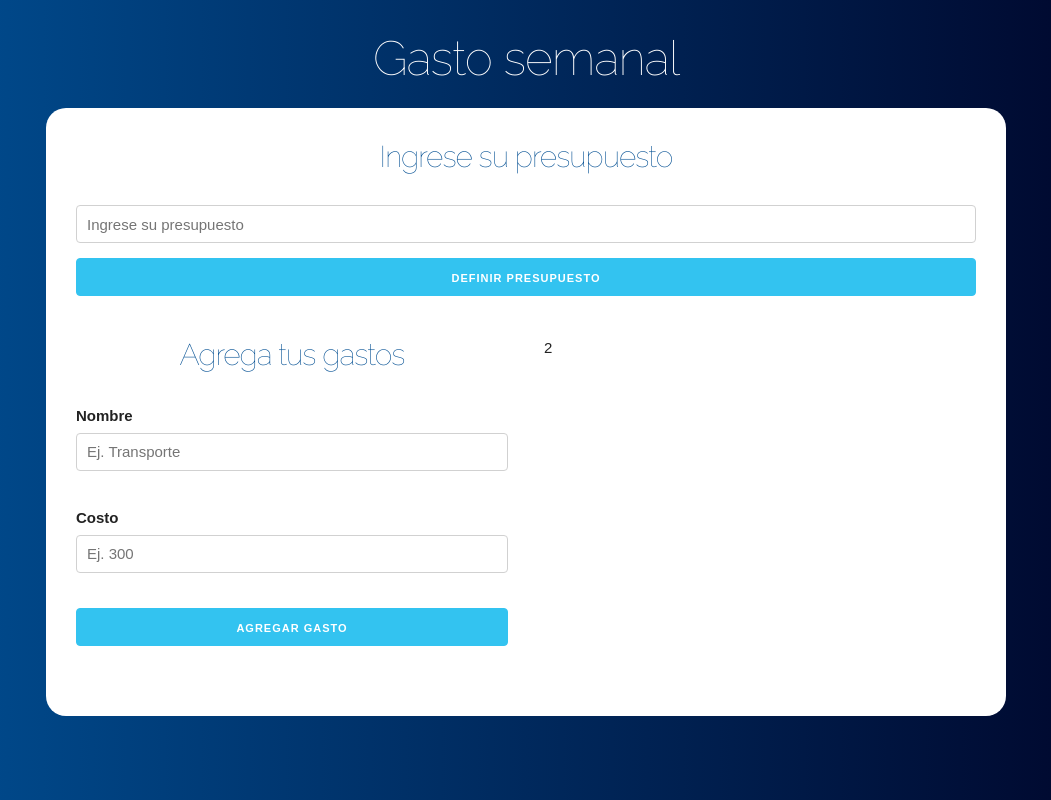
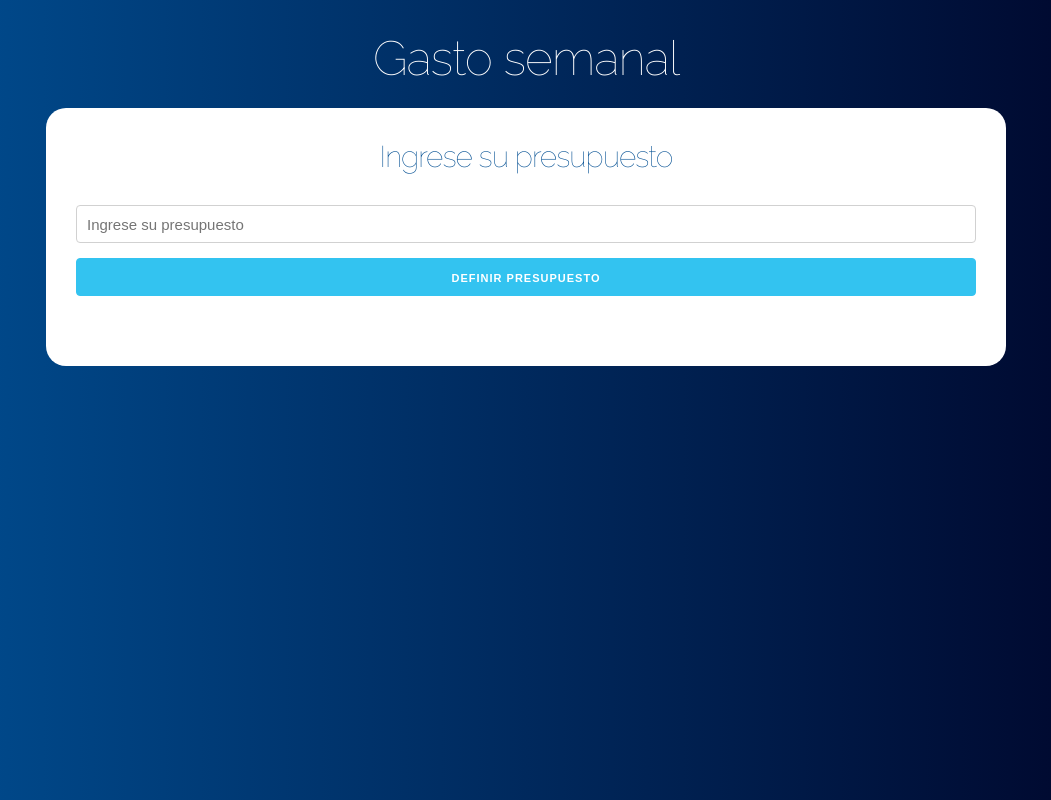
Before and after one commit to PabloFernandez-Git/Control-de-Presupuesto, a React (Create React App) app: page / in a window 1280 px wide. Shown: the whole page, without its empty margins (114-1165 px from the left). Built offline with nearby package versions, Linux system fonts and the light colour scheme.

Commit message:
Cargando un Componente u Otro

```diff
--- a/src/App.js
+++ b/src/App.js
@@ -8,6 +8,7 @@
   // Definir el state
   const [presupuesto, guardarPresupuesto] = useState(0);
   const [restante, guardarRestante] = useState(0);
+  const [mostrarpregunta, actualizarPregunta] = useState(true);
 
   return (
     <div className="container">
@@ -15,11 +16,16 @@
         <h1>Gasto semanal</h1>
 
         <div className="contenido-principal contenido">
-          <Pregunta
-            guardarPresupuesto={guardarPresupuesto}
-            guardarRestante={guardarRestante}
-          />
 
+          { mostrarpregunta ?
+          (
+            <Pregunta
+              guardarPresupuesto={guardarPresupuesto}
+              guardarRestante={guardarRestante}
+              actualizarPregunta={actualizarPregunta}
+            />
+          ) :
+          (
           <div className="row">
             <div className="one-half column">
               <Formulario />
@@ -29,6 +35,9 @@
               2
             </div>
           </div>
+          )
+          }
+
         </div>
       </header>
     </div>
--- a/src/components/Pregunta.jsx
+++ b/src/components/Pregunta.jsx
@@ -1,7 +1,7 @@
 import React, { Fragment, useState } from 'react';
 import Error from './Error'
 
-const Pregunta = ({guardarPresupuesto, guardarRestante}) => {
+const Pregunta = ({guardarPresupuesto, guardarRestante, actualizarPregunta}) => {
 
     // Definir el state
     const [cantidad, guardarCantidad] = useState(0);
@@ -26,6 +26,7 @@
         guardarError(false);
         guardarPresupuesto(cantidad);
         guardarRestante(cantidad);
+        actualizarPregunta(false);
     }
 
     return (
```
